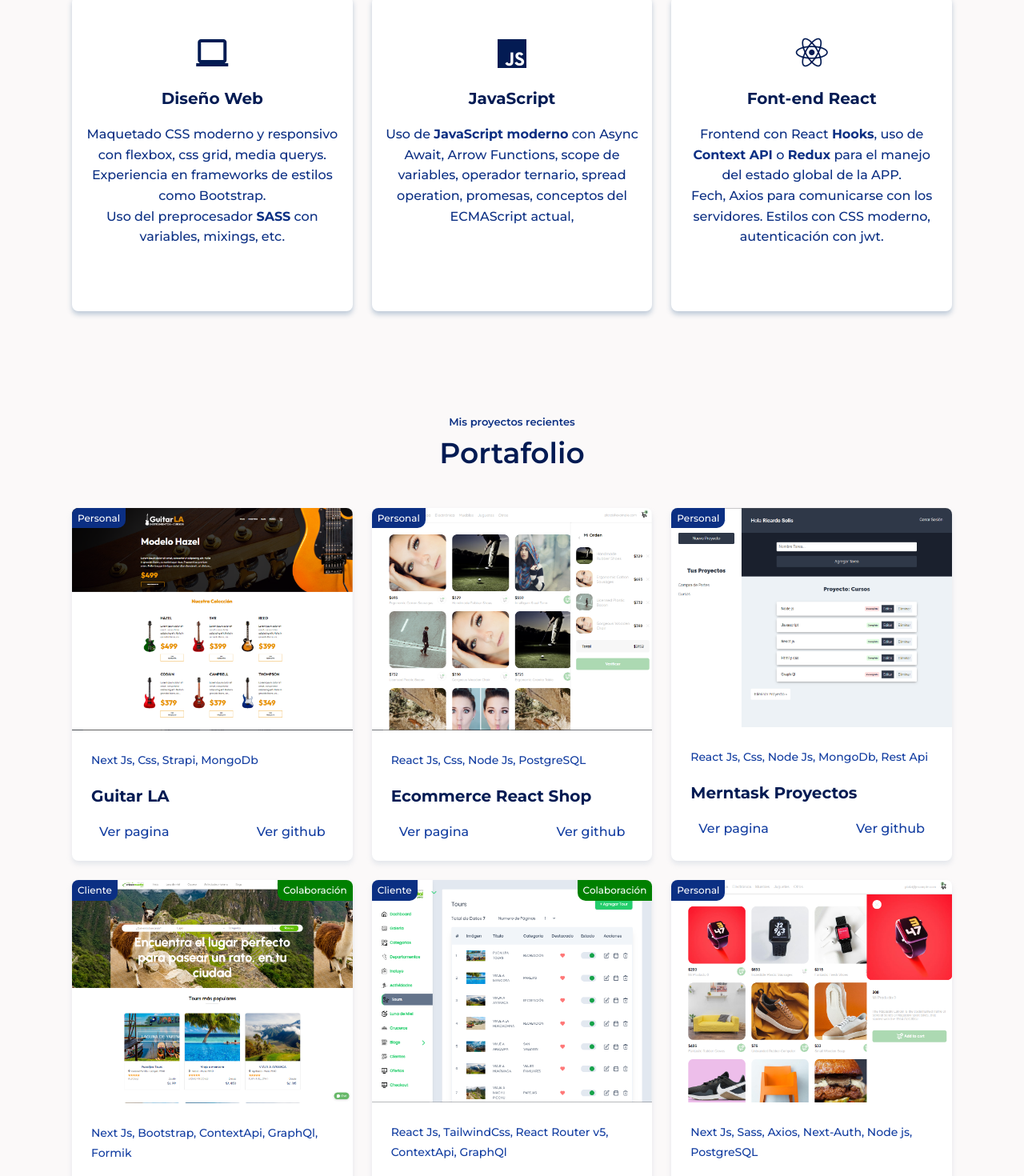
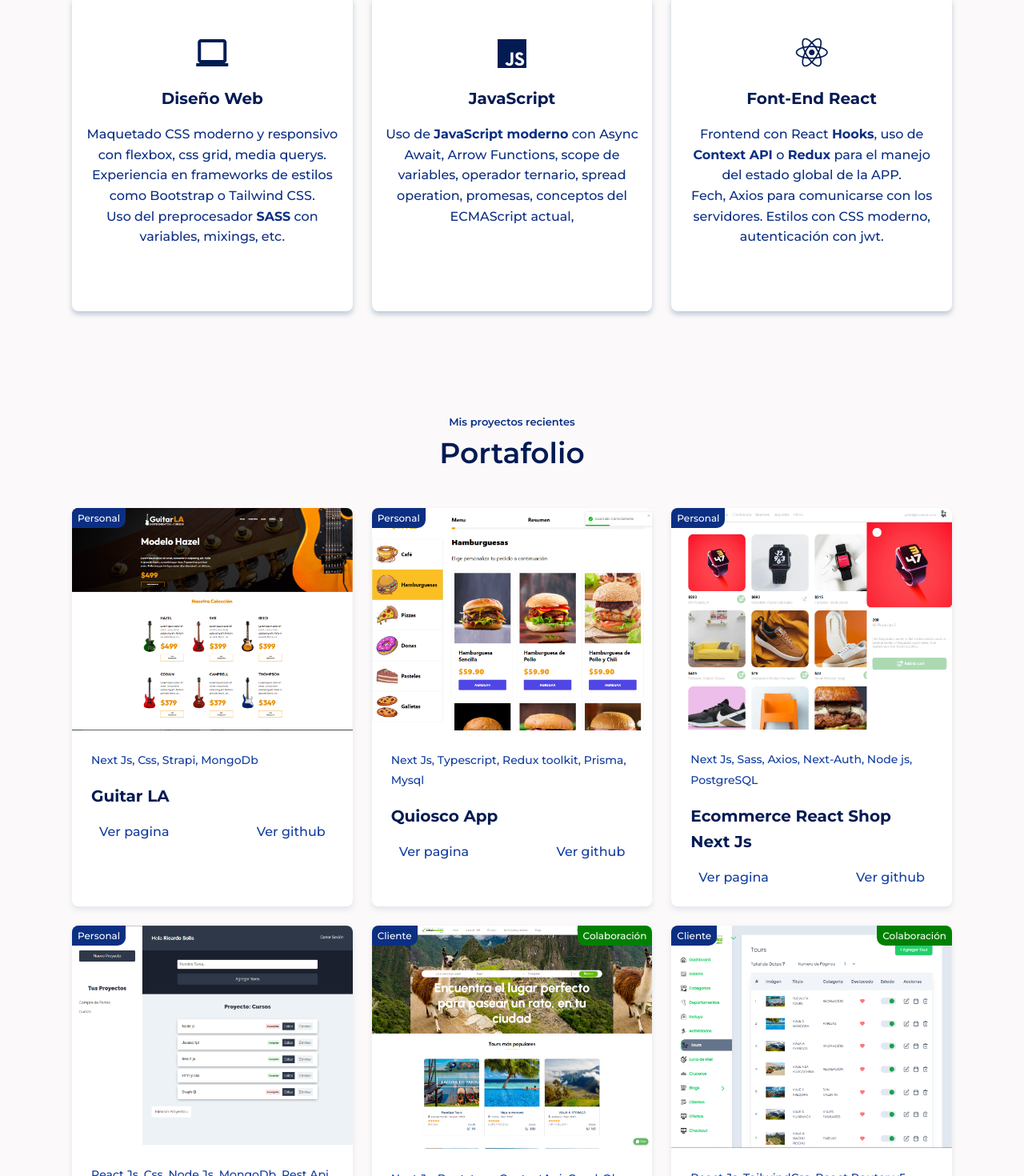
Before and after one commit to ricardosv46/portafolio, a React (Vite) app: page / in a window 1280 px wide. Shown: the part 1688-3158 px from the top of the page at 80% size. Built offline with nearby package versions, Linux system fonts and the light colour scheme.

Commit message:
nuevo cv

```diff
--- a/src/components/Services.jsx
+++ b/src/components/Services.jsx
@@ -1,4 +1,4 @@
-import React from "react"
+import React from 'react'
 
 const Services = () => {
   return (
@@ -11,7 +11,8 @@ const Services = () => {
           <h3 className='services__title'>Diseño Web</h3>
           <p className='services__description'>
             Maquetado CSS moderno y responsivo con flexbox, css grid, media
-            querys. Experiencia en frameworks de estilos como Bootstrap.
+            querys. Experiencia en frameworks de estilos como Bootstrap o
+            Tailwind CSS.
             <br />
             Uso del preprocesador <b>SASS</b> con variables, mixings, etc.
           </p>
@@ -27,9 +28,9 @@ const Services = () => {
         </div>
         <div className='services__data'>
           <i className='bx bxl-react services__icon'></i>
-          <h3 className='services__title'>Font-end React</h3>
+          <h3 className='services__title'>Font-End React</h3>
           <p className='services__description'>
-            Frontend con React <b>Hooks</b>, uso de <b>Context API</b> o{" "}
+            Frontend con React <b>Hooks</b>, uso de <b>Context API</b> o{' '}
             <b>Redux</b> para el manejo del estado global de la APP.
             <br />
             Fech, Axios para comunicarse con los servidores. Estilos con CSS
--- a/src/data/data.js
+++ b/src/data/data.js
@@ -11,6 +11,7 @@ import Heroes from '../assets/img/heroes-app.png'
 import Urby from '../assets/img/urby.png'
 import Enlace from '../assets/img/enlace-web.png'
 import DashEnlace from '../assets/img/dashboard-enlace.png'
+import Quiosco from '../assets/img/quiosco.png'
 export const data = [
   {
     foto: Guitarla,
@@ -22,11 +23,30 @@ export const data = [
     equipo: false
   },
   {
-    foto: ReactShop,
-    nombre: 'Ecommerce React Shop',
-    tecnologias: 'React Js, Css, Node Js, PostgreSQL',
-    link: 'https://www.reactshop.xyz/',
-    git: 'https://github.com/Richxdd/React-shop-netifly',
+    foto: Quiosco,
+    nombre: 'Quiosco App',
+    tecnologias: 'Next Js, Typescript, Redux toolkit, Prisma, Mysql',
+    link: 'https://quiosco.vercel.app/',
+    git: 'https://github.com/Richxdd/Quiosco',
+    tipo: 'Personal',
+    equipo: false
+  },
+  // {
+  //   foto: ReactShop,
+  //   nombre: 'Ecommerce React Shop',
+  //   tecnologias: 'React Js, Css, Node Js, PostgreSQL',
+  //   link: 'https://www.reactshop.xyz/',
+  //   git: 'https://github.com/Richxdd/React-shop-netifly',
+  //   tipo: 'Personal',
+  //   equipo: false
+  // },
+
+  {
+    foto: ReactShopNext,
+    nombre: 'Ecommerce React Shop Next Js',
+    tecnologias: 'Next Js, Sass, Axios, Next-Auth, Node js, PostgreSQL',
+    link: 'https://reactshop-next.vercel.app/',
+    git: 'https://github.com/Richxdd/reactshop-next',
     tipo: 'Personal',
     equipo: false
   },
@@ -57,15 +77,7 @@ export const data = [
     tipo: 'Cliente',
     equipo: true
   },
-  {
-    foto: ReactShopNext,
-    nombre: 'Ecommerce React Shop Next Js',
-    tecnologias: 'Next Js, Sass, Axios, Next-Auth, Node js, PostgreSQL',
-    link: 'https://reactshop-next.vercel.app/',
-    git: 'https://github.com/Richxdd/reactshop-next',
-    tipo: 'Personal',
-    equipo: false
-  },
+
   {
     foto: Urby,
     nombre: 'Urby web',
```
Also changed, not shown: src/assets/img/quiosco.png (added), 1 other file (tests, documents, lock files or other folders).
